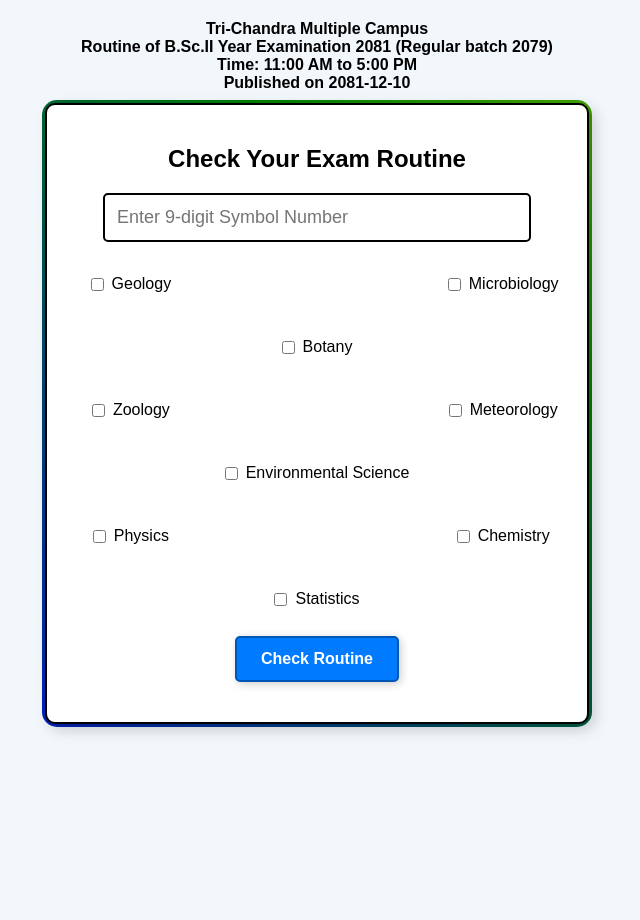
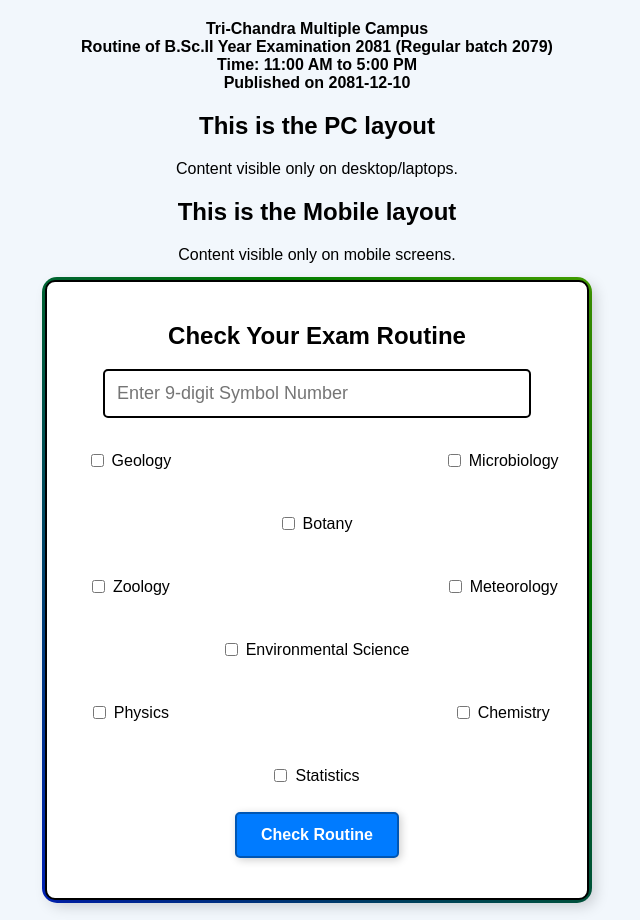
Before and after one commit to anuragdfasd/exam-date-finder, a plain HTML site: page index.html in a window 1280 px wide. Shown: the whole page, without its empty margins (323-963 px from the left). Before the commit the page ends 800 px from the top, so only its background shows below. Drawn offline with Linux system fonts and the light colour scheme.

Commit message:
Update index.html

```diff
--- a/index.html
+++ b/index.html
@@ -12,6 +12,17 @@
         Time: 11:00 AM to 5:00 PM<br>
         Published on 2081-12-10<br>
     </h1>
+    <!-- PC Layout -->
+<div class="pc-layout">
+    <h2>This is the PC layout</h2>
+    <p>Content visible only on desktop/laptops.</p>
+</div>
+
+<!-- Mobile Layout -->
+<div class="mobile-layout">
+    <h2>This is the Mobile layout</h2>
+    <p>Content visible only on mobile screens.</p>
+</div>
 
     <div class="container">
         <h2>Check Your Exam Routine</h2>
```
